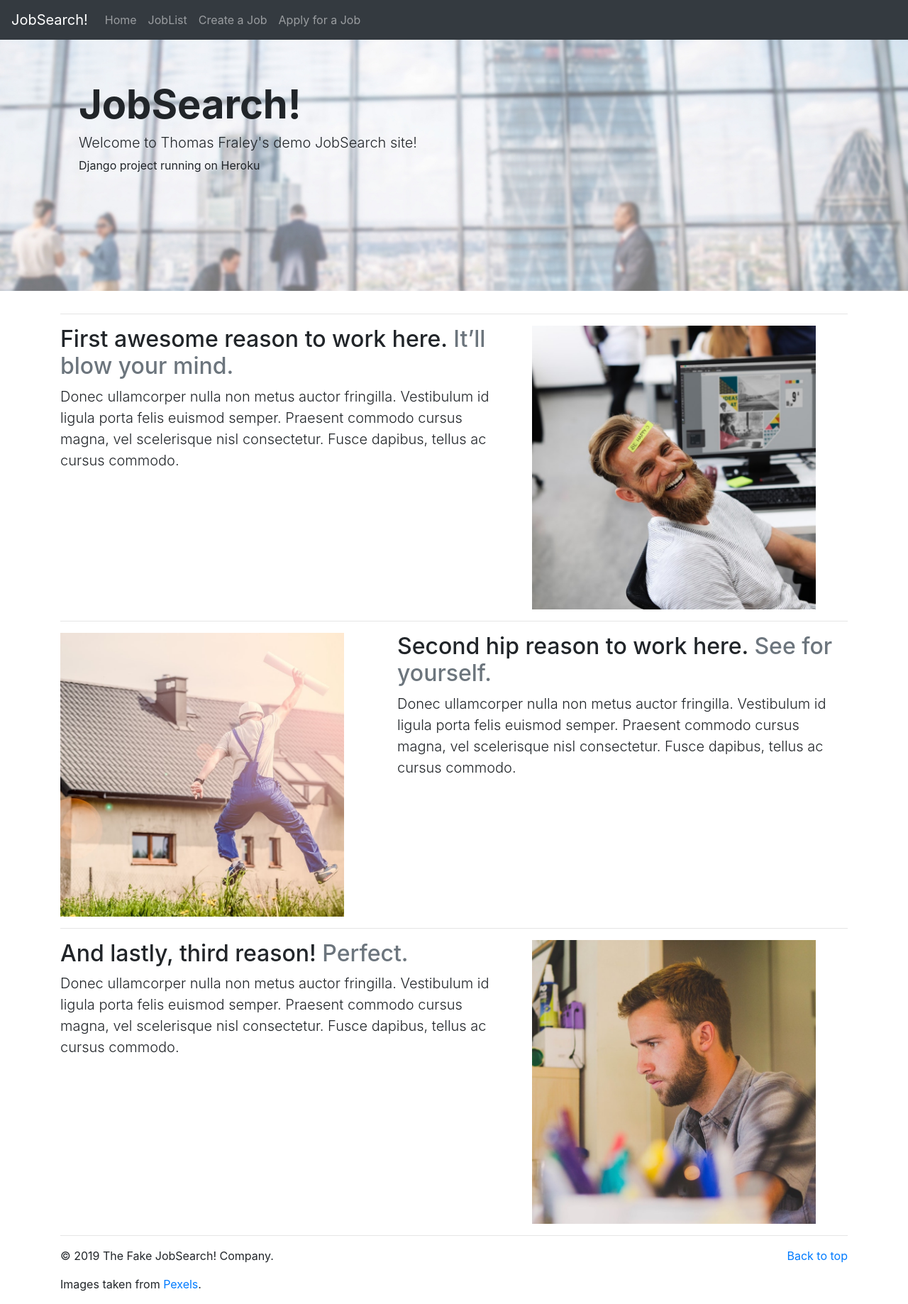
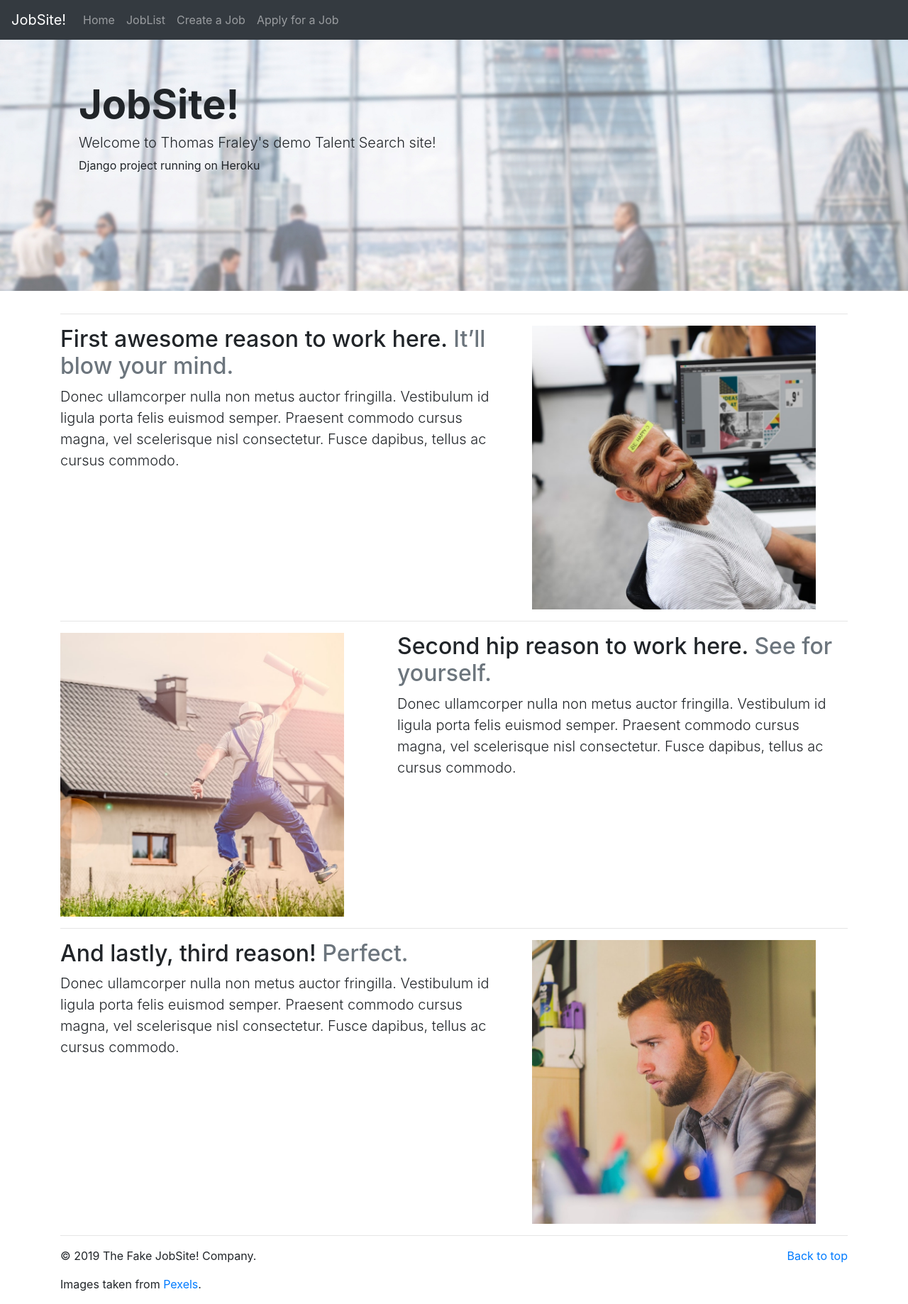
Before and after one commit to twfraley/JobSite, a Django app: page / in a window 1280 px wide. Shown: the whole page at 71% size. Run offline with Django 3.2, Linux system fonts and the light colour scheme; parts of the project's set-up code (start-up, migrations or seed data) failed here and were passed over; some libraries are stand-ins or nearby versions.

Commit message:
Fixed branding inconsistencies

```diff
--- a/jobsite/templates/base.html
+++ b/jobsite/templates/base.html
@@ -18,7 +18,7 @@
 
 <header>
     <nav class="navbar navbar-expand-md navbar-dark fixed-top bg-dark">
-        <a class="navbar-brand" href="{% url 'index' %}">JobSearch!</a>
+        <a class="navbar-brand" href="{% url 'index' %}">JobSite!</a>
         <button class="navbar-toggler" type="button" data-toggle="collapse" data-target="#navbarCollapse"
                 aria-controls="navbarCollapse" aria-expanded="false" aria-label="Toggle navigation">
             <span class="navbar-toggler-icon"></span>
@@ -51,7 +51,7 @@
 <!-- FOOTER -->
 <footer class="container">
     <p class="float-right"><a href="#">Back to top</a></p>
-    <p>&copy; 2019 The Fake JobSearch! Company.</p>
+    <p>&copy; 2019 The Fake JobSite! Company.</p>
     <p>Images taken from <a href="https://pexels.com">Pexels</a>.</p>
 </footer>
 
--- a/jobsite/templates/index.html
+++ b/jobsite/templates/index.html
@@ -30,8 +30,8 @@
     <main role="main">
         <div class="jumbotron jumbotron-fluid px-5 index-jumbotron" style="background-image: url('{% static 'images/jumbotron_background.jpg' %}'); background-size: cover; background-position: center center;">
             <div class="container mx-md-5 mx-lg-5 mx-sm-1">
-                <h1 class="display-4 font-weight-bold">JobSearch!</h1>
-                <h2 class="lead">Welcome to Thomas Fraley's demo JobSearch site!</h2>
+                <h1 class="display-4 font-weight-bold">JobSite!</h1>
+                <h2 class="lead">Welcome to Thomas Fraley's demo Talent Search site!</h2>
                 <p class="">Django project running on Heroku</p>
             </div>
         </div>
```
